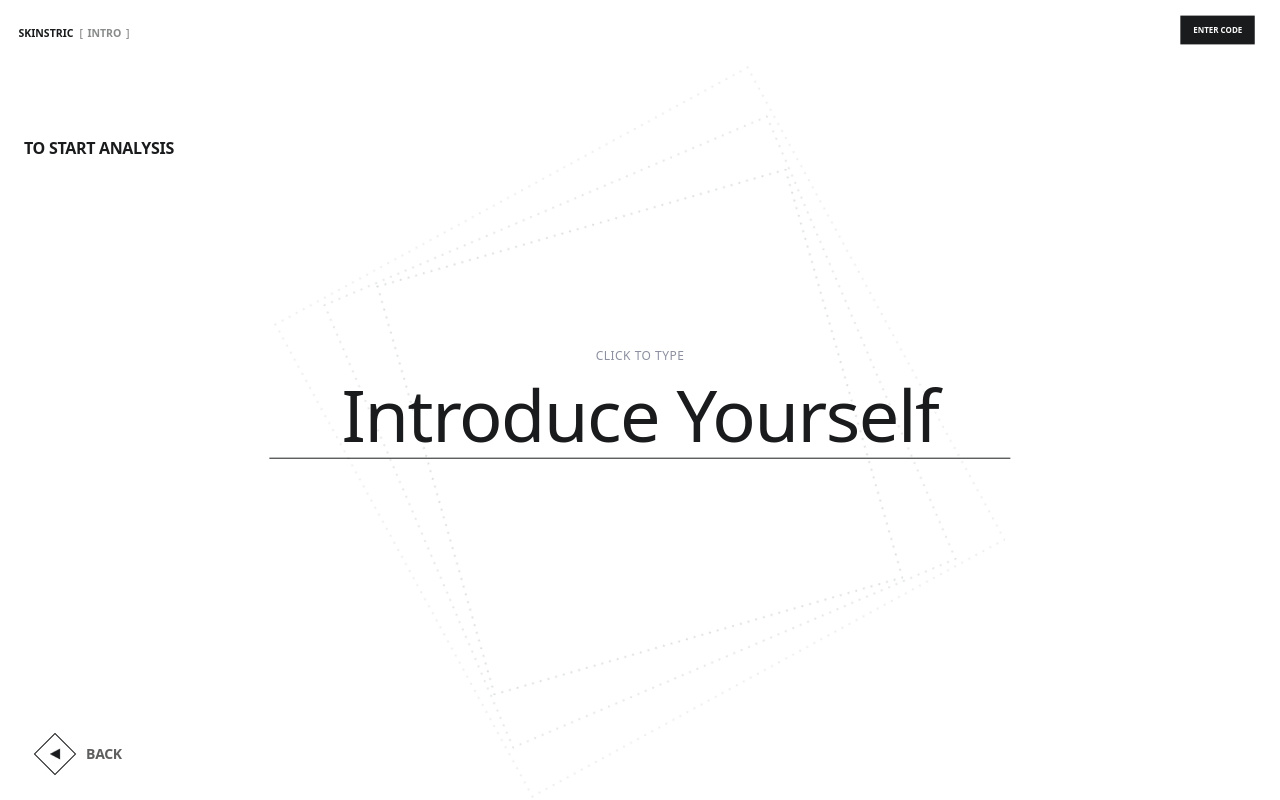
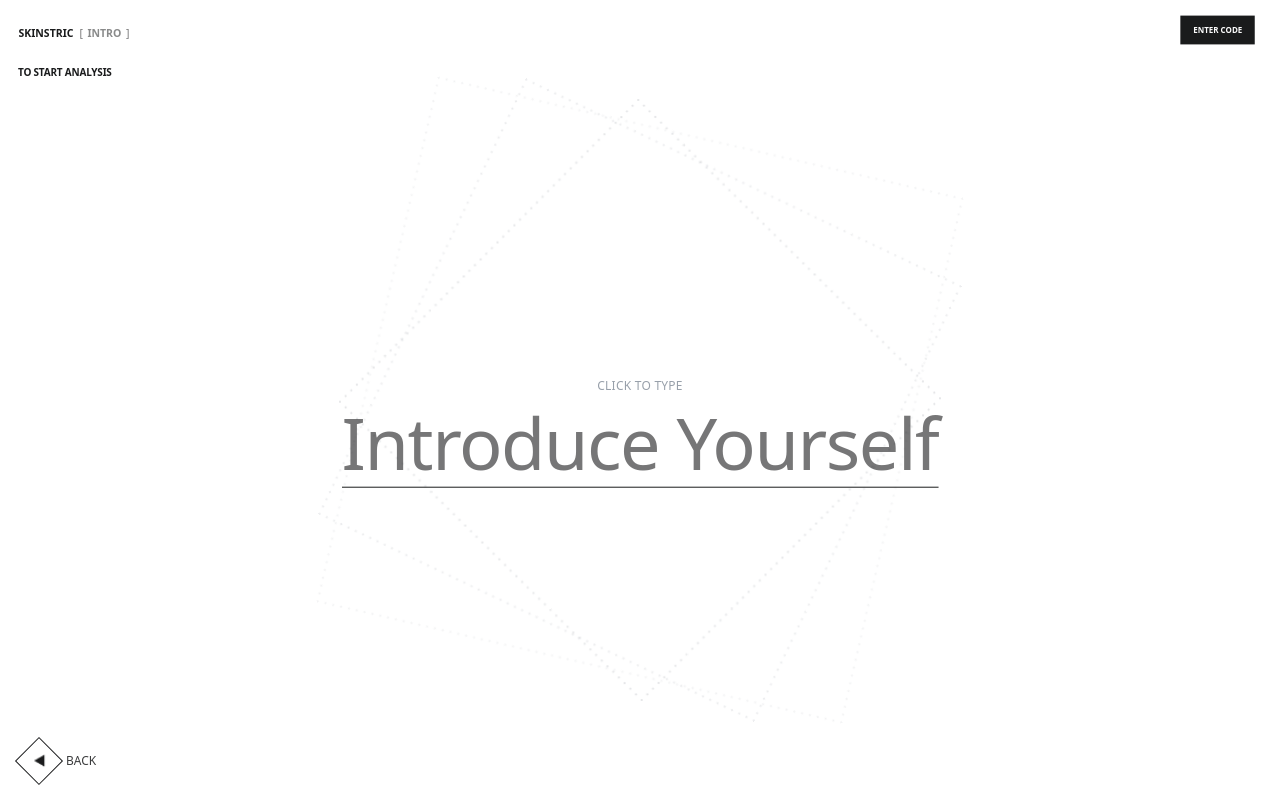
Before and after one commit to Jrosero21/skinstric, a React (Vite) app: page /testing in a window 1280 px wide. Built offline with nearby package versions, Linux system fonts and the light colour scheme.

Commit message:
skeleton and animations for testing page

```diff
--- a/src/index.css
+++ b/src/index.css
@@ -26,7 +26,10 @@ body { margin: 0; @apply font-sans antialiased; }
 .nav-button{display:inline-flex;align-items:center;justify-content:center;height:32px;padding:0 16px;margin:0 16px;background:var(--color-button-bg);color:var(--color-button-text);font-size:10px;font-weight:600;line-height:16px;text-transform:uppercase;border:none;border-radius:0;transform:scale(.8);}
 
 /* ========================= HERO ========================= */
+/* note to team: hero is everything below the fixed navbar */
 .hero{position:relative;background:var(--color-bg);min-height:calc(100vh - 64px);overflow:hidden;}
+
+/* center block for the headline */
 .hero-center{display:grid;place-items:center;text-align:center;position:relative;height:71dvh;z-index:3;}
 @media (min-width:1024px){.hero-center{position:absolute;top:50%;left:50%;transform:translate(-50%,-50%);height:auto;}}
 .hero-heading{color:var(--color-text);font-weight:400;letter-spacing:-.02em;line-height:1;font-size:60px;z-index:3;position:relative;}
@@ -40,7 +43,8 @@ body { margin: 0; @apply font-sans antialiased; }
 .edge-img--left{left:0;}
 .edge-img--right{right:0;transform:translateY(-50%) scaleX(-1);} /* mirror same art for the right */
 
-/* interactive zones that sit ON TOP of the diamonds; width is half of the diamond height. */
+/* interactive zones that sit ON TOP of the diamonds; width is half of the diamond height.
+   this keeps the callouts inside the inner corner regardless of the image’s pixel size */
 .edge-zone{
   position:fixed;top:50%;transform:translateY(-50%);
   height:var(--edge-height);width:calc(var(--edge-height) / 2);
@@ -49,26 +53,34 @@ body { margin: 0; @apply font-sans antialiased; }
 .edge-zone--left{left:0;justify-content:flex-end;}
 .edge-zone--right{right:0;justify-content:flex-start;}
 
+/* actual callout (we re-enable pointer events here so it’s clickable) */
 .side-callout{
   position:relative;display:inline-flex;align-items:center;gap:16px;height:36px;color:var(--color-text);
   pointer-events:auto;z-index:5;
 }
+/* pad the callout a touch away from the inner corner so it breathes */
 .side-callout--left{margin-right:var(--edge-pad);}
 .side-callout--right{margin-left:var(--edge-pad);}
 
+/* diamond shape behind the arrow */
 .callout-square{
   width:30px;height:30px;border:1px solid #1A1B1C;transform:rotate(45deg);display:grid;place-items:center;
 }
 
-/* when using PNG polygons inside a rotated square, counter-rotate by -45deg */
-.callout-arrow{width:12px;height:12px;display:block;}
-.arrow-cancel-rotate{transform:rotate(-45deg);} /* ensures arrow appears horizontal */
+/* filled SVG triangles, pointing inward */
+.tri{fill:#1A1B1C;}
+.tri-right{transform:translateX(1px);} /* tiny optical nudge */
+.tri-left{transform:translateX(-1px);}
 
+/* label text matches comp sizing */
 .callout-text{
   font-size:14px;line-height:16px;letter-spacing:-.02em;font-weight:600;opacity:.7;text-transform:uppercase;white-space:nowrap;
 }
+
+/* hide side zones on tablet/phone so we don’t fight the headline */
 @media (max-width:1023px){.edge-zone{display:none;}}
 
+/* captions */
 .hero-caption-mobile{width:30ch;margin-top:16px;font-size:16px;font-weight:600;text-align:center;color:var(--color-text-muted);}
 @media (min-width:1024px){.hero-caption-mobile{display:none;}}
 .hero-caption-desktop{display:none;}
@@ -79,64 +91,111 @@ body { margin: 0; @apply font-sans antialiased; }
   }
 }
 
-/* =========================================================
-   TESTING PAGE
-   =======================================================*/
-.testing{position:relative;min-height:calc(100vh - 64px);background:var(--color-bg);overflow:hidden;}
+/* ========================= TESTING PAGE ========================= */
 
-/* subhead: aligned under the header brand area */
+.testing-shell{
+  position:relative;
+  min-height:calc(100vh - 64px);
+  background:var(--color-bg);
+  overflow:hidden;
+}
+
+/* subhead under brand */
 .testing-subhead-wrap{
-  position:absolute;top:72px;left:24px; /* 64px header + 8px breathing; same left pad as header */
+  position:absolute;
+  top:60px;
+  left:18px;
   z-index:5;
 }
 .testing-subhead{
-  font-weight:600;font-size:16px;line-height:24px;letter-spacing:-.02em;color:var(--color-text);text-transform:uppercase;
+  font-weight:800;
+  font-size:x-small;
+  line-height:24px;
+  letter-spacing:-.02em;
+  color:var(--color-text);
+  text-transform:uppercase;
 }
 
-/* center stack — nudged up to match comp */
+/* rotating diamonds (largest a bit darker; slowed down slightly) */
+.rombus-stage{
+  position:fixed; inset:0; pointer-events:none; z-index:1;
+}
+.rombus-img{
+  position:absolute; top:50%; left:50%;
+  transform:translate(-50%,-50%);
+  user-select:none; image-rendering:auto;
+}
+/* darker than before */
+.rombus-big   { width:762px; opacity:.48; }
+.rombus-mid   { width:682px; opacity:.38; }
+.rombus-small { width:602px; opacity:.30; }
+
+/* slower rotation than before */
+@keyframes spin360{
+  from { transform:translate(-50%,-50%) rotate(0deg); }
+  to   { transform:translate(-50%,-50%) rotate(360deg); }
+}
+.spin-slowest{ animation:spin360 34s linear infinite; }
+.spin-slow   { animation:spin360 28s linear infinite; }
+.spin-med    { animation:spin360 22s linear infinite; }
+
+/* centered stack */
 .testing-center{
-  position:absolute;left:50%;top:46%;transform:translate(-50%,-50%);text-align:center;z-index:4;
+  position:absolute;
+  top:50%; left:50%;
+  transform:translate(-50%,-50%);
+  text-align:center;
+  z-index:3;
 }
-.click-to-type{margin-bottom:12px;font-size:12px;letter-spacing:.04em;color:#8c90a0;}
-.testing-title{margin:0;color:var(--color-text);font-weight:400;letter-spacing:-.02em;line-height:1.05;font-size:56px;}
-@media (min-width:1024px){.testing-title{font-size:72px;}}
+.testing-click-hint{
+  font-size:12px; color:#98a0aa; margin-bottom:10px; letter-spacing:.02em;
+}
+.testing-title{
+  font-weight:400;
+  letter-spacing:-.02em;
+  line-height:1.05;
+  font-size:64px;
+  color:var(--color-text-muted);
+}
+@media (min-width:1024px){ .testing-title{ font-size:72px; } }
 
-.title-text{display:block;}
-/* fixed underline: exactly 18 characters wide (includes the space) */
-.title-fixed-underline{
-  display:block;width:18ch;height:0;border-bottom:1px solid var(--color-text);
-  margin:6px auto 0;
+/* underline that matches text width exactly (locked) */
+.title-inline{
+  display:inline-block;
+  padding-bottom:6px;
+  border-bottom:1px solid var(--color-text);
 }
 
-/* invisible input to capture typing */
-.sr-only-input{
-  position:absolute;left:-9999px;top:auto;width:1px;height:1px;opacity:0;pointer-events:none;
+/* hidden input to capture typing */
+.testing-hidden-input{
+  position:absolute; inset:0; opacity:0; pointer-events:auto;
 }
 
-/* rotating diamonds (largest slightly darker) */
-.rhombus{
-  position:absolute;left:50%;top:50%;
-  transform:translate(-50%,-50%) rotate(0deg);
-  pointer-events:none;z-index:1;will-change:transform;image-rendering:crisp-edges;
-}
-.rhombus--1{height:602px;opacity:.38;animation:rh-rotate 68s linear infinite;}
-.rhombus--2{height:682px;opacity:.50;animation:rh-rotate 90s linear infinite;}
-.rhombus--3{height:762px;opacity:.68;animation:rh-rotate 120s linear infinite;} /* darker per comp */
-
-@keyframes rh-rotate{
-  from{transform:translate(-50%,-50%) rotate(0deg);}
-  to  {transform:translate(-50%,-50%) rotate(360deg);}
+/* back button bottom-left */
+.testing-back{
+  position:fixed; bottom:22px; left:22px;
+  display:inline-flex; align-items:center; gap:10px;
+  background:transparent; border:0; color:var(--color-text);
+  font-size:12px; text-transform:uppercase; cursor:pointer; z-index:5;
 }
 
-/* back button (bottom-left) */
-.testing-back{position:fixed;left:40px;bottom:28px;z-index:5;}
+/* diamond + triangle sized like the comp */
+.testing-back-icon{
+  position:relative;
+  width:34px; height:34px;
+  display:grid; place-items:center;
+  transform:rotate(45deg);    /* outer diamond */
+  border:1px solid #1A1B1C;
+}
+.testing-back-icon img{
+  width:12px; height:auto;
+  transform:rotate(-45deg);   /* cancel parent rotation so polygon points correctly */
+  display:block;
+}
+.testing-back-text{ opacity:.85; }
 
-/* simple 3-dot loading shim */
-.testing-loading{position:fixed;left:50%;bottom:18vh;transform:translateX(-50%);display:flex;gap:6px;z-index:6;}
-.testing-loading .dot{width:6px;height:6px;border-radius:9999px;background:#1A1B1C;opacity:.35;animation:dot 1s ease-in-out infinite;}
-.testing-loading .dot2{animation-delay:.15s;}
-.testing-loading .dot3{animation-delay:.30s;}
-@keyframes dot{
-  0%,80%,100%{transform:translateY(0);opacity:.35;}
-  40%{transform:translateY(-6px);opacity:.9;}
+/* A11y helper */
+.sr-only{
+  position:absolute!important; width:1px; height:1px; padding:0; margin:-1px;
+  overflow:hidden; clip:rect(0,0,0,0); white-space:nowrap; border:0;
 }
--- a/src/pages/Testing.tsx
+++ b/src/pages/Testing.tsx
@@ -1,99 +1,90 @@
 import React, { useEffect, useRef, useState } from "react";
-import { useNavigate } from "react-router-dom";
+import { Link, useNavigate } from "react-router-dom";
 
-/* rotating dotted diamonds */
+// use RELATIVE paths (keeps your build happy without vite alias)
 import RectSmall from "../assets/Rectangle2778.png";
-import RectMid   from "../assets/Rectangle2779.png";
-import RectLarge from "../assets/Rectangle2780.png";
+import RectMid from "../assets/Rectangle2779.png";
+import RectBig from "../assets/Rectangle2780.png";
+import PolygonLeft from "../assets/PolygonLeft.png";
 
-/* back button arrow (use LEFT asset so the direction is correct) */
-import ArrowLeft from "../assets/PolygonLeft.png";
+type Phase = "name" | "city" | "loading";
 
 export default function Testing() {
-  const nav = useNavigate();
-
-  const [step, setStep] = useState<0 | 1 | 2>(0);
+  const [phase, setPhase] = useState<Phase>("name");
   const [value, setValue] = useState("");
   const inputRef = useRef<HTMLInputElement>(null);
+  const navigate = useNavigate();
 
+  // focus the invisible input so typing “just works”
   useEffect(() => {
     inputRef.current?.focus();
-  }, [step]);
+  }, [phase]);
 
-  const onKeyDown = (e: React.KeyboardEvent<HTMLInputElement>) => {
+  const placeholder = phase === "name" ? "Introduce Yourself" : "Enter your city";
+
+  function onKeyDown(e: React.KeyboardEvent<HTMLInputElement>) {
     if (e.key === "Enter") {
-      if (step === 0) {
-        setStep(1);
+      if (phase === "name") {
+        setPhase("city");
         setValue("");
-      } else if (step === 1) {
-        setStep(2);
-        // setTimeout(() => nav("/result"), 900);
+        return;
+      }
+      if (phase === "city") {
+        setPhase("loading");
+        // mock loading -> route after a brief pause
+        setTimeout(() => {
+          navigate("/result"); // you can swap to your real route later
+        }, 900);
       }
     }
-  };
-
-  const headline =
-    step === 0 ? (value || "Introduce Yourself") : (value || "Enter City");
+  }
 
   return (
-    <section className="testing">
-      {/* subhead sits under the header; separate container so it doesn't affect centering */}
-      <div className="testing-subhead-wrap" aria-hidden="true">
+    <section id="testing">
+         {/* Subhead below brand (do not change this block’s position) */}
+      <div className="testing-subhead-wrap">
         <p className="testing-subhead">TO START ANALYSIS</p>
       </div>
 
-      {/* dotted diamonds */}
-      <img src={RectLarge} alt="" className="rhombus rhombus--3" />
-      <img src={RectMid}   alt="" className="rhombus rhombus--2" />
-      <img src={RectSmall} alt="" className="rhombus rhombus--1" />
+        <div className="testing-shell">
 
-      {/* center input (click anywhere to focus) */}
-      <div
-        className="testing-center"
-        onClick={() => inputRef.current?.focus()}
-        role="button"
-        aria-label="Type your response"
-      >
-        {value.length === 0 && <p className="click-to-type">CLICK TO TYPE</p>}
+      {/* Rotating diamonds (kept exactly as your CSS expects) */}
+      <div className="rombus-stage" aria-hidden>
+        <img src={RectBig} alt="" className="rombus-img rombus-big spin-slowest" draggable={false} />
+        <img src={RectMid} alt="" className="rombus-img rombus-mid  spin-slow"    draggable={false} />
+        <img src={RectSmall} alt="" className="rombus-img rombus-small spin-med"   draggable={false} />
+      </div>
 
-        <h1 className="testing-title" aria-live="polite">
-          <span className="title-text">{headline}</span>
-          <span className="title-fixed-underline" aria-hidden="true" />
+      {/* Center stack */}
+      <div className="testing-center" onClick={() => inputRef.current?.focus()}>
+        <div className="testing-click-hint">CLICK TO TYPE</div>
+
+        {/* underline matches text width because of .title-inline */}
+        <h1 className="testing-title">
+          <span className="title-inline">
+            {value.length ? value : placeholder}
+          </span>
         </h1>
 
-        {/* hidden input captures typing */}
+        {/* invisible input that captures typing */}
         <input
           ref={inputRef}
-          className="sr-only-input"
+          className="testing-hidden-input"
           value={value}
           onChange={(e) => setValue(e.target.value)}
           onKeyDown={onKeyDown}
-          autoCapitalize="none"
-          autoCorrect="off"
-          autoComplete="off"
+          aria-label={placeholder}
         />
       </div>
 
-      {/* back button (bottom-left) */}
-      <button
-        type="button"
-        className="testing-back side-callout side-callout--left"
-        onClick={() => nav(-1)}
-        aria-label="Go back"
-      >
-        <div className="callout-square">
-          <img src={ArrowLeft} alt="" className="callout-arrow arrow-cancel-rotate" />
-        </div>
-        <span className="callout-text">BACK</span>
-      </button>
-
-      {step === 2 && (
-        <div className="testing-loading" aria-live="polite">
-          <div className="dot dot1" />
-          <div className="dot dot2" />
-          <div className="dot dot3" />
-        </div>
-      )}
+      {/* Back (left corner) */}
+      <Link to="/" className="testing-back" aria-label="Back to intro">
+        <span className="testing-back-icon">
+          <img src={PolygonLeft} alt="" />
+        </span>
+        <span className="testing-back-text">Back</span>
+      </Link>
+      </div>
     </section>
   );
 }
```
